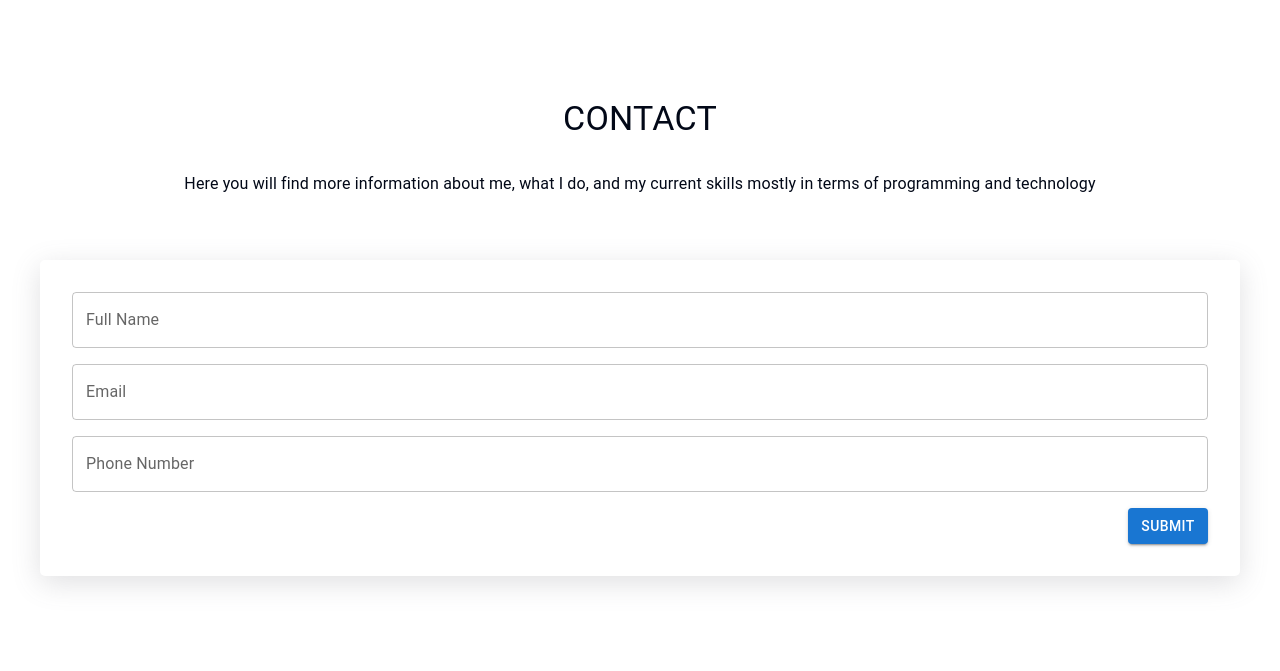
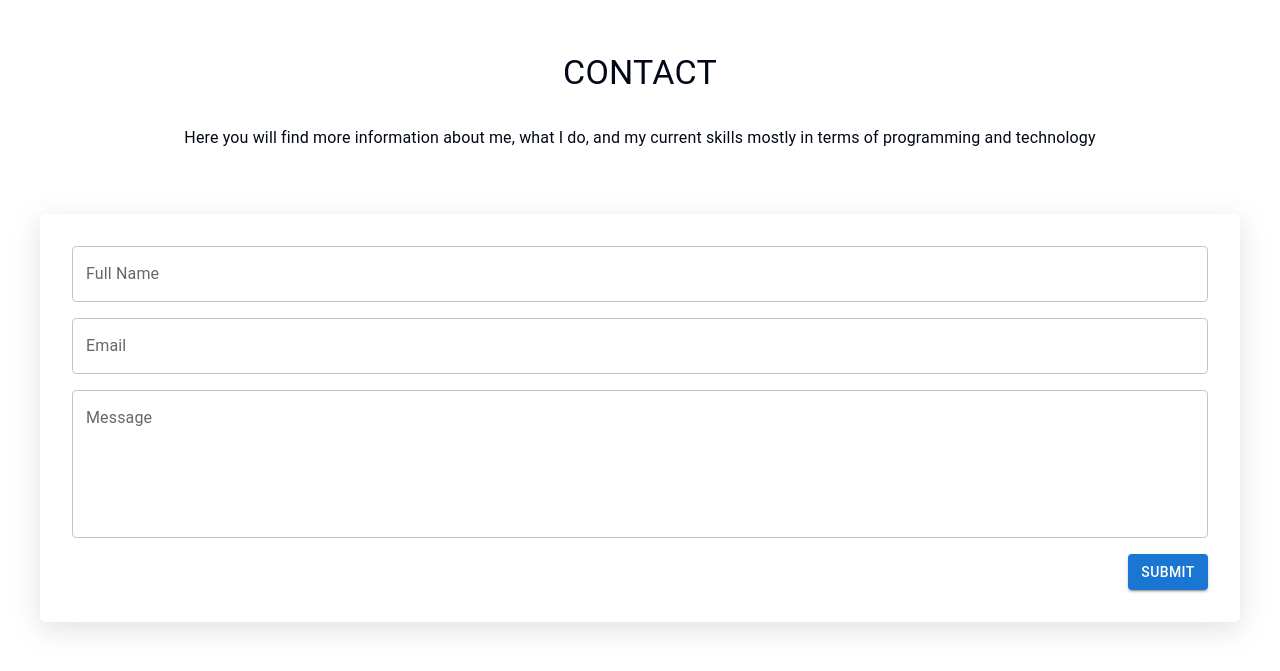
Before and after one commit to davon-davis/davon-davis-app, a React (Vite) app in the folder frontend/: page / in a window 1280 px wide. Shown: the part 1755-2426 px from the top of the page. Built offline with nearby package versions, Linux system fonts and the light colour scheme.

Commit message:
add emailjs

```diff
--- a/frontend/package.json
+++ b/frontend/package.json
@@ -10,6 +10,7 @@
     "preview": "vite preview"
   },
   "dependencies": {
+    "@emailjs/browser": "^4.3.3",
     "@emotion/react": "^11.11.4",
     "@emotion/styled": "^11.11.5",
     "@mui/material": "^5.15.18",
--- a/frontend/src/sections/Contact.tsx
+++ b/frontend/src/sections/Contact.tsx
@@ -1,12 +1,47 @@
-import { Button, Stack, TextField, Typography } from "@mui/material";
+import {
+  Alert,
+  Button,
+  Snackbar,
+  Stack,
+  TextField,
+  Typography,
+} from "@mui/material";
+import { useState } from "react";
+import emailjs from "@emailjs/browser";
 
 export const Contact = () => {
+  const [fromName, setFromName] = useState<string>("");
+  const [userEmail, setUserEmail] = useState<string>("");
+  const [message, setMessage] = useState<string>("");
+  const [isSnackbarOpen, setIsSnackbarOpen] = useState<boolean>(false);
+
+  const sendEmail = () => {
+    const serviceID = "service_q594uaq";
+    const templateID = "personal_contact_form";
+    const userID = "xbkvfaJjamU7yIJOy";
+
+    const templateParams = {
+      from_name: fromName,
+      user_email: userEmail,
+      message: message,
+    };
+
+    emailjs
+      .send(serviceID, templateID, templateParams, userID)
+      .then((response) => {
+        console.log("Email sent successfully!", response.status, response.text);
+      })
+      .catch((err) => {
+        console.error("Failed to send email.", err);
+      });
+  };
+
   return (
+    <>
       <Stack
         id="contactMeSection"
         style={{
           height: "100vh",
-        // padding: "7rem 0rem",
           display: "flex",
           justifyContent: "center",
         }}
@@ -18,8 +53,8 @@ export const Contact = () => {
           CONTACT
         </Typography>
         <Typography style={{ textAlign: "center", paddingBottom: "4rem" }}>
-        Here you will find more information about me, what I do, and my current
-        skills mostly in terms of programming and technology
+          Here you will find more information about me, what I do, and my
+          current skills mostly in terms of programming and technology
         </Typography>
         <Stack
           gap={2}
@@ -30,13 +65,49 @@ export const Contact = () => {
             padding: "2rem",
           }}
         >
-        <TextField label="Full Name" type="text" id="name" />
-        <TextField label="Email" type="text" id="email" />
-        <TextField label="Phone Number" type="text" id="phone-number" />
-        <Button variant="contained" style={{ width: "5rem", alignSelf: "end" }}>
+          <TextField
+            label="Full Name"
+            type="text"
+            id="name"
+            value={fromName}
+            onChange={(event) => setFromName(event.target.value)}
+          />
+          <TextField
+            label="Email"
+            type="text"
+            id="email"
+            value={userEmail}
+            onChange={(event) => setUserEmail(event.target.value)}
+          />
+          <TextField
+            label="Message"
+            type="text"
+            id="message"
+            multiline
+            rows={5}
+            value={message}
+            onChange={(event) => setMessage(event.target.value)}
+          />
+          <Button
+            variant="contained"
+            style={{ width: "5rem", alignSelf: "end" }}
+            onClick={sendEmail}
+          >
             Submit
           </Button>
         </Stack>
       </Stack>
+      <Snackbar
+        open={isSnackbarOpen}
+        autoHideDuration={6000}
+        onClose={() => setIsSnackbarOpen(false)}
+        message="Note archived"
+        anchorOrigin={{ vertical: "bottom", horizontal: "center" }}
+      >
+        <Alert variant="filled" severity="success">
+          Message Sent!
+        </Alert>
+      </Snackbar>
+    </>
   );
 };
```
Also changed, not shown: 1 other file (tests, documents, lock files or other folders). Lines whose indentation alone changed are shown as unchanged.
